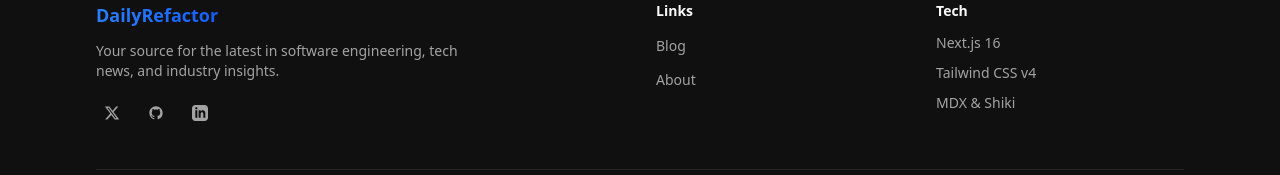
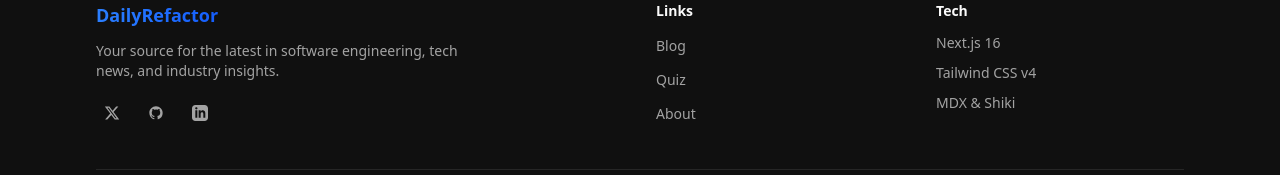
Before and after one commit to atascg01/DailyRefactor, a Next.js app: page / in a window 1280 px wide. Shown: the part 2573-2748 px from the top of the page. Built offline with nearby package versions, Linux system fonts and the light colour scheme.

Commit message:
fix: add Quiz link to footer

```diff
--- a/src/components/Footer.tsx
+++ b/src/components/Footer.tsx
@@ -71,6 +71,11 @@ export default function Footer() {
                 </Link>
               </li>
               <li>
+                <Link href="/quiz" className="text-sm text-[var(--muted-foreground)] hover:text-[var(--foreground)] transition-colors">
+                  Quiz
+                </Link>
+              </li>
+              <li>
                 <Link href="/about" className="text-sm text-[var(--muted-foreground)] hover:text-[var(--foreground)] transition-colors">
                   About
                 </Link>
```
